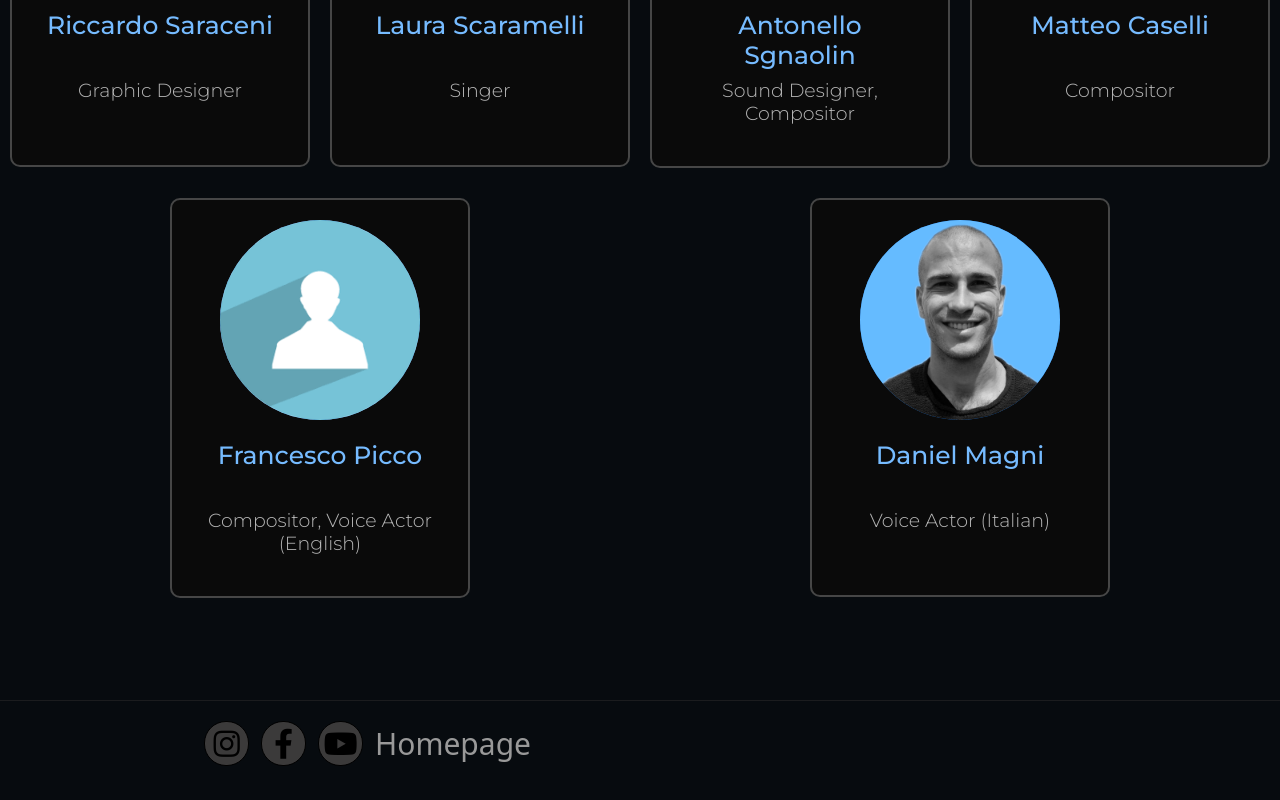
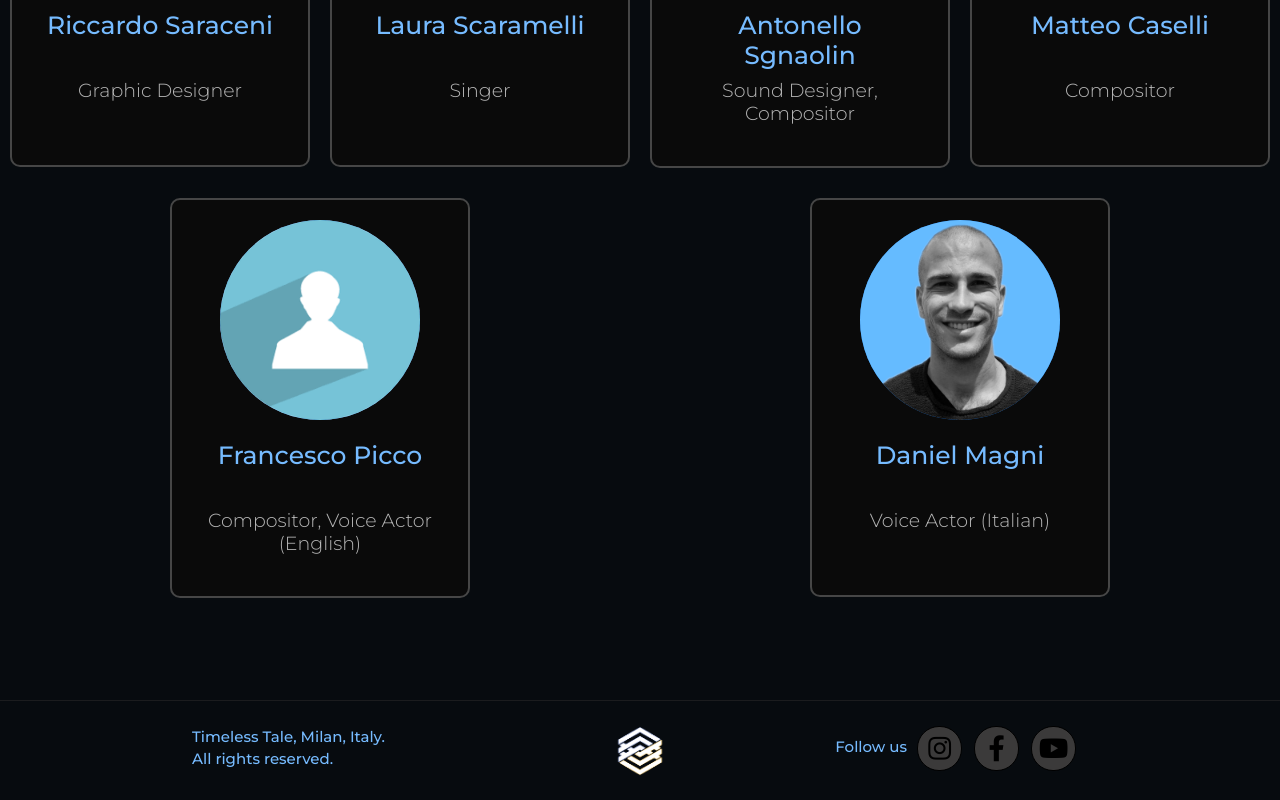
Before and after one commit to timelesstale/timelesstale.github.io, a plain HTML site: page ttc.html in a window 1280 px wide. Shown: the part 3746-4546 px from the top of the page. Drawn offline with nearby package versions, Linux system fonts and the light colour scheme.

Commit message:
footer e linee divisori responsive

```diff
--- a/index.css
+++ b/index.css
@@ -105,7 +105,6 @@ body
 .divisorLine{
   border-top: 1px solid;
   border-color: #76bbff;
-  width: 45% !important;
 }
 
 /* Testo MEMBERS  */
@@ -464,7 +463,7 @@ h3.text-responsive {
 }
 
 /* Footer */
-.footer {
+footer {
   position: relative;
   bottom: 0px;
   width: 100%;
@@ -474,35 +473,129 @@ h3.text-responsive {
   border-top: 1px rgba(49, 47, 47, 0.5) solid;
 }
 
+@media screen and (max-width: 991px){
+  footer{
+    height: 240px;
+  }
+}
+
+footer .footer{
+  width: 70% !important;
+  height: 100%;
+  margin: auto;
+}
+
+footer p{
+  color: #76bbff;
+  font-family: 'Montserrat', sans-serif;
+  float: left;
+  margin-top: 25px;
+  color: #76bbff;
+  margin-right: 10px;
+  font-size: 15px;
+}
+
+@media screen and (max-width: 991px){
+  footer p{
+    position: absolute;
+    left: 50%;
+    margin-top: 170px;
+    margin-left: -95px;
+    text-align: center;
+  }
+}
+
+/* Logo */
+footer a.logo {
+  background: url("./static/images/LogoBianco.png");
+  background-size: 50px 50px;
+
+  position: absolute;
+  width:50px;
+  height: 50px;
+  left: 50%;
+  margin-left: -25px;
+  margin-top: 25px;
+
+  -webkit-transition: opacity .3s ease-in-out;
+  -moz-transition: opacity .3s ease-in-out;
+  -o-transition: opacity .3s ease-in-out;
+  transition: opacity .3s ease-in-out;
+  z-index: 1;
+}
+
+@media screen and (max-width: 991px){
+  footer a.logo{
+    left: 50%;
+    margin-left: -25px;
+    margin-top: 25px;
+    position: absolute;
+  }
+}
+
+footer a.logo.colorato {
+  background: url("./static/images/LogoColorato.png");
+  background-size: 50px 50px;
+  z-index: 0;
+}
+
+footer a.logo.bianco:hover {
+  opacity:0;
+}
+
 /* Social buttons */
-.socialbtns {
+footer p.text{
+  margin-top: 10px;
+}
+
+@media screen and (max-width: 991px){
+  footer p.text{
+    position: absolute;
+    left: 50%;
+    margin-top: -25px;
+    margin-left: -40px;
+    text-align: center;
+  }
+}
+
+footer .social {
   justify-content: center;
   text-align: center;
-  margin-top: 20px;
+  margin-top: 25px;
+  float: right;
 }
 
-footer .socialbtns a {
+@media screen and (max-width: 991px){
+  footer .social{
+    left: 50%;
+    margin-left: -80px;
+    margin-top: 110px;
+    position: absolute;
+  }
+}
+
+footer .social a {
   width: 45px;
   height: 45px;
   float: left;
   color: #999;
-  font-size: 30px;
+  font-size: 26px;
   text-decoration: none;
   margin-right: 12px;
   cursor: default;
 }
 
-footer .socialbtns a:hover {
+footer .social a:hover {
 	text-decoration: none;
 }
 
-.socialbtns .fab {
+.social .fab {
 	width: 45px;
   height: 45px;
 	color: #000;
 	background-color: rgb(59, 58, 58);
 	border: 1px solid #000;
-	padding-top: 7px;
+	padding-top: 8px;
 	border-radius: 22px;
 	-moz-border-radius: 22px;
 	-webkit-border-radius: 22px;
@@ -511,8 +604,8 @@ footer .socialbtns a:hover {
   cursor:pointer;
 }
 
-.socialbtns .fab:hover {
+.social .fab:hover {
 	color: #76bbff;
-	background-color: rgba(0, 0, 0, 0);
+	background-color: rgba(59, 58, 58, 0.5);
 	border: 1px solid #000;
 }
--- a/ttc.html
+++ b/ttc.html
@@ -83,7 +83,7 @@
 
     <div class="cointainer" style="min-width: 250px;">
       <div class="row justify-content-center">
-        <div class="my-5 divisorLine"></div>
+        <div class="my-5 col-xxl-6 col-md-8 col-10 divisorLine"></div>
       </div>
       <div class="row justify-content-center">
         <div class="col-11 mb-3" >
@@ -115,7 +115,7 @@
 
     <div class="container-fluid background-gradient">
       <div class="row justify-content-center">
-        <div class="my-5 divisorLine"></div>
+        <div class="my-5 col-xxl-6 col-md-8 col-10 divisorLine"></div>
       </div>
       <!-- Scritta contributors -->
       <div class="row justify-content-center">
@@ -259,22 +259,6 @@
           </div>
         </div>
 
-        <!-- Fra Giuliano -->
-        <!-- <div class="col-xxl-2 col-xl-3 col-lg-4 col-md-5 custom-iphone-col col-sm-5 col-10">
-          <div class="our-team artists mx-auto d-block contributors">
-            <div class="picture">
-              <img class="img-fluid" src="./static/images/person.png">
-            </div>
-            <div class="team-content">
-              <h3 class="nome2-acapo blue-text name">Francesco Giuliano</h3>
-              <h4 class="team-roles title">Illustrator</h4>
-            </div>
-            <ul class="social">
-              <li><a tabindex="-1" href="mailto:" target=”_blank” class="far fa-envelope" aria-hidden="true"></a></li>
-            </ul>
-          </div>
-        </div> -->
-
         <!-- Sacra -->
         <div class="col-xxl-2 col-xl-3 col-lg-4 col-md-5 custom-iphone-col col-sm-5 col-10">
           <div class="our-team artists mx-auto d-block contributors">
@@ -378,21 +362,18 @@
     </div>
 
 
-    <footer class="footer">
-      <div class="container" style="width: 70%;">
-        <div class="row justify-content-around">
-          <div class="col-12">
-            <div class="socialbtns">
-              <div class="justify-content-center">
-                <a href="https://www.instagram.com/timelesstalegames/" target=_blank><i class="fab fa-instagram"></i></a>
-                <a href="https://www.facebook.com/timelesstalegames/" target=_blank><i class="fab fa-facebook-f"></i></a>
-                <a href="https://www.youtube.com/channel/UCkFjqXxHddAAm5fLoi9ztAw" target=_blank><i class="fab fa-youtube"></i></a>
-              </div>
-              <div class="float-left">
-                <a href="./index.html">Homepage</a>
-              </div>
-            </div>
-          </div>
+    <footer>
+      <div class="footer">
+        <p>Timeless Tale, Milan, Italy.<br>All rights reserved.</p>
+
+        <a href="./index.html" class="logo bianco"></a>
+        <a href="./index.html" class="logo colorato"></a>
+
+        <div class="social">
+          <p class="text">Follow us</p>
+          <a href="https://www.instagram.com/timelesstalegames/" target=_blank><i class="fab fa-instagram"></i></a>
+          <a href="https://www.facebook.com/timelesstalegames/" target=_blank><i class="fab fa-facebook-f"></i></a>
+          <a href="https://www.youtube.com/channel/UCkFjqXxHddAAm5fLoi9ztAw" target=_blank><i class="fab fa-youtube"></i></a>
         </div>
       </div>
     </footer>
```
Also changed, not shown: index.html (+13 -13 lines), static/images/LogoBianco.png (added), static/images/LogoColorato.png (added), static/images/Loris.png.
